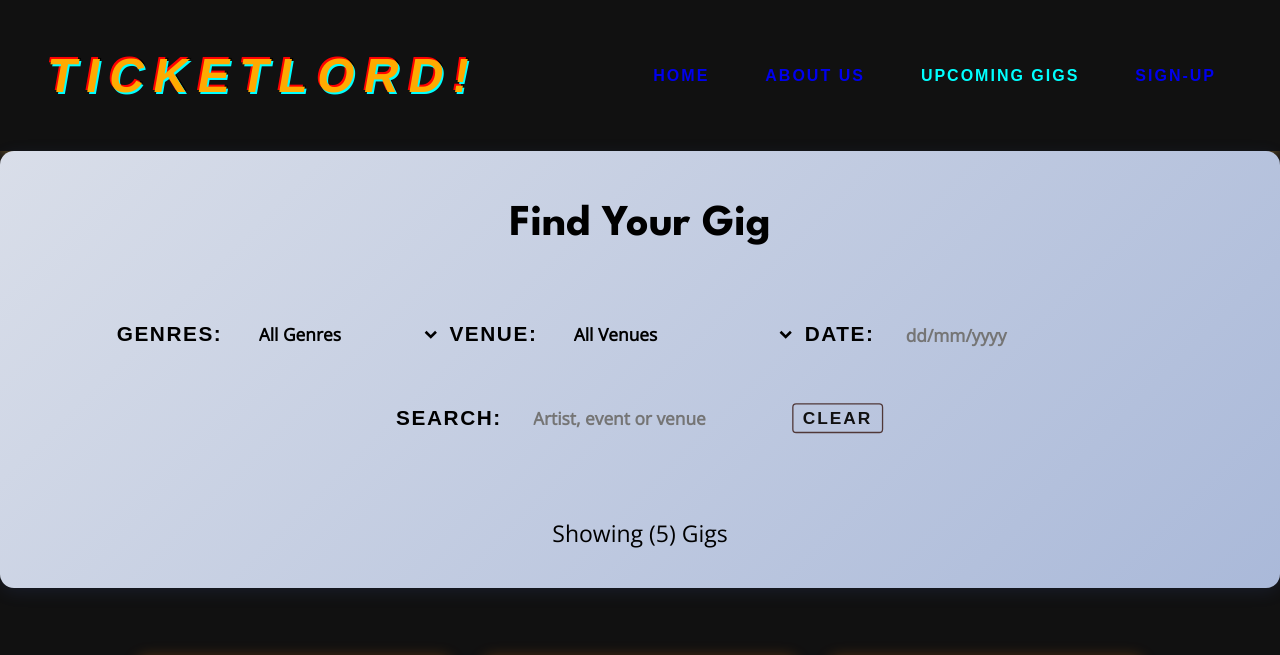
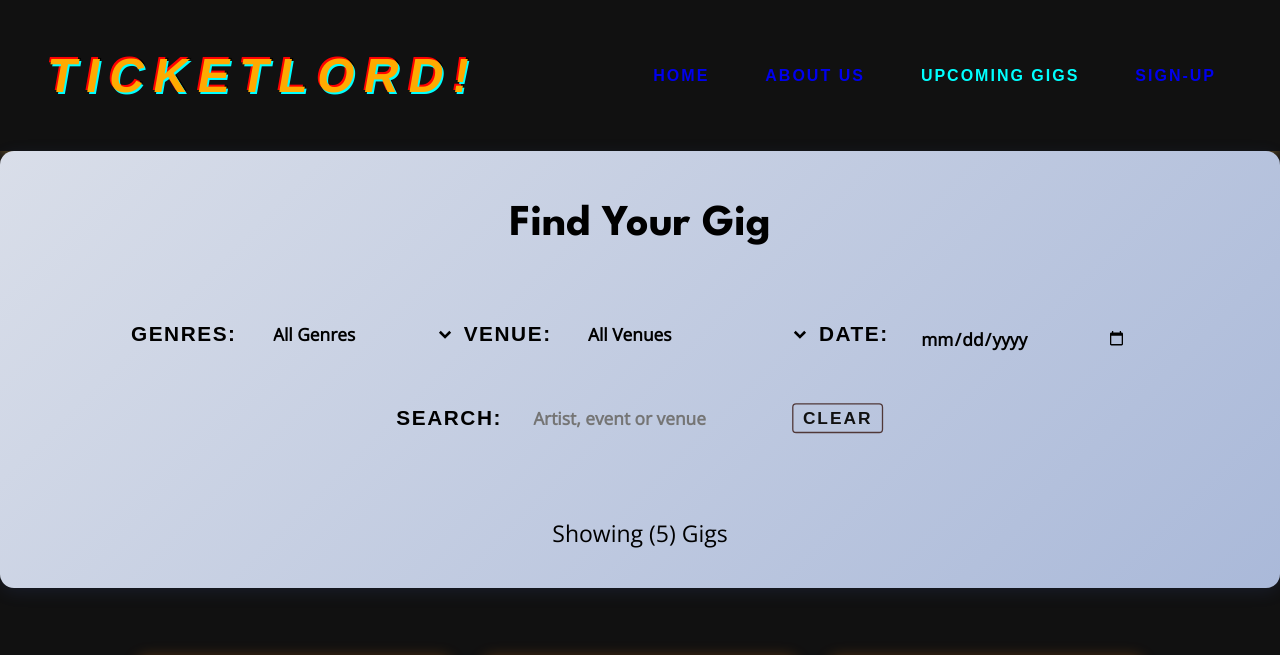
Before and after one commit to letjonnyloop/cw2, a plain HTML site: page upcoming.html in a window 1280 px wide. Shown: the top 655 px of the page. Drawn offline with nearby package versions, Linux system fonts and the light colour scheme.

Commit message:
Updated type of Date input from text to date

```diff
--- a/upcoming.html
+++ b/upcoming.html
@@ -62,7 +62,7 @@
                 <!-- Date Filter -->
                 <label for="dateFilter">Date:</label>
                 <input
-                type="text"
+                type="date"
                 id="dateFilter"
                 name="dateFilter"
                 placeholder="dd/mm/yyyy"
```
